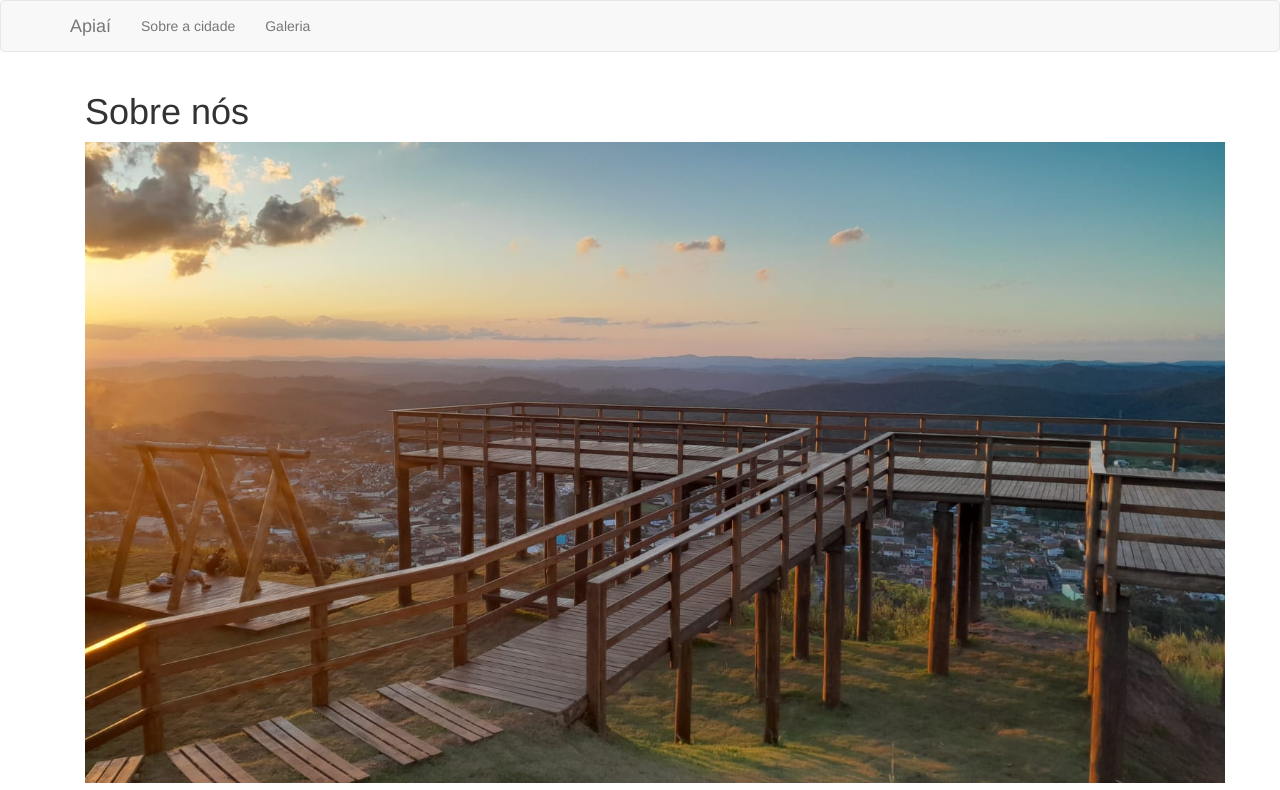
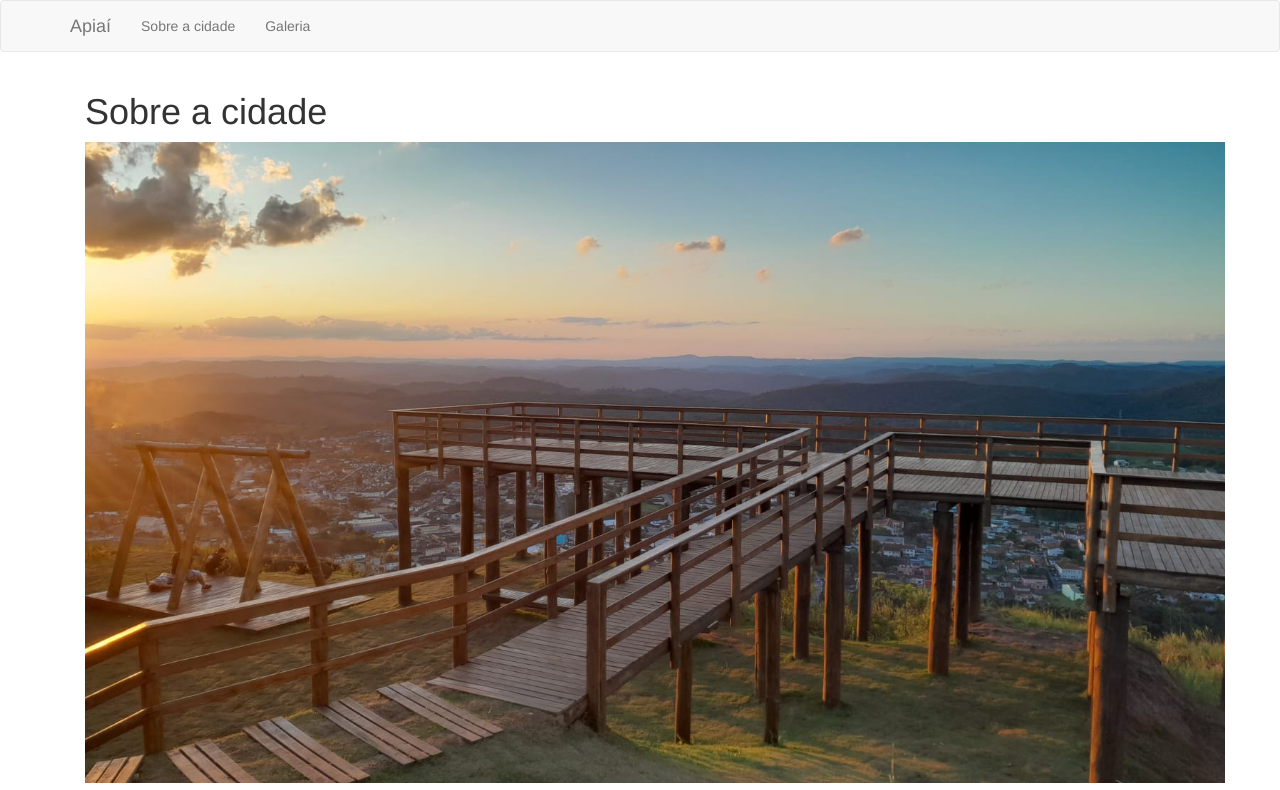
Before and after one commit to Ronaldo-Sanches/fds.engsoft, a plain HTML site: page index.html in a window 1280 px wide. Shown: the top 790 px of the page. Drawn offline with Linux system fonts and the light colour scheme.

Commit message:
Update index.html

```diff
--- a/index.html
+++ b/index.html
@@ -32,7 +32,7 @@
 </header>
 <section class="container">
 <div id="sobre-nos" class="container">
-<h1> Sobre nós</h1>
+<h1> Sobre a cidade</h1>
 <img class="img-responsive" src="./img/sobreNos.jpg"/>
 <h4> Foto de: Apiaí</h4>
 
```
